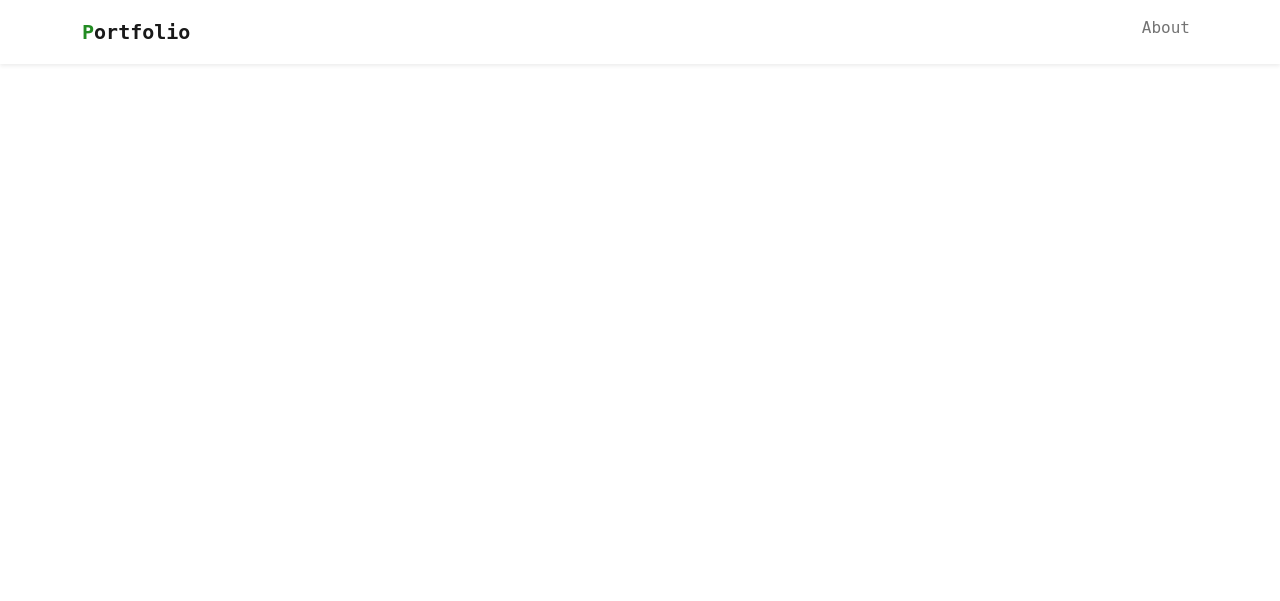
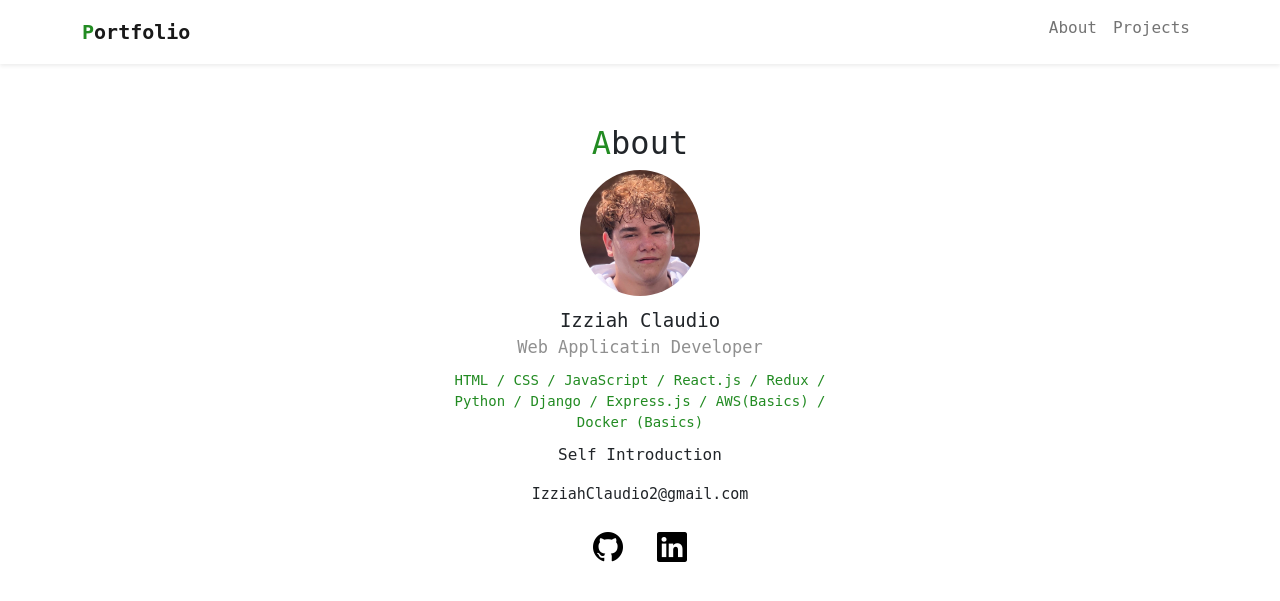
Before and after one commit to IzziahClaudio/Portfolio, a PHP site: page / in a window 1280 px wide. Shown: the top 601 px of the page. Run offline with PHP 8.4, Linux system fonts and the light colour scheme; some libraries are stand-ins or nearby versions.

Commit message:
Added the about section, also did some designing

```diff
--- a/index.html
+++ b/index.html
@@ -3,6 +3,7 @@
   <head>
     <meta charset="utf-8">
     <meta name="viewport" content="width=device-width, initial-scale=1">
+    <link rel="stylesheet" href="https://cdn.jsdelivr.net/npm/bootstrap-icons@1.9.1/font/bootstrap-icons.css">
     <link rel="icon" type="image/png" href="img/techis-logo.png"></link>
     <title>Portfolio</title>
     <link href="https://cdn.jsdelivr.net/npm/bootstrap@5.2.0/dist/css/bootstrap.min.css" rel="stylesheet" integrity="sha384-gH2yIJqKdNHPEq0n4Mqa/HGKIhSkIHeL5AyhkYV8i59U5AR6csBvApHHNl/vI1Bx" crossorigin="anonymous">
@@ -13,7 +14,7 @@
     <nav class="navbar navbar-expand-lg shadow-sm">
       <div class="container">
         <a class="navbar-brand title-icon" href="#"><span class="font-primary">P</span>ortfolio</a>
-        <button class="navbar-toggler" type="button" data-bs-toggle="collapse" data-bs-target="#navbarSupportedContent">
+        <button class="navbar-toggler" type="button" data-bs-toggle="collapse" data-bs-target="#navbarToggler">
           <span class="navbar-toggler-icon"></span>
           </button>
           <div class="collapse navbar-collapse" id="navbarToggler">
@@ -21,11 +22,28 @@
             <li class="nav-item">
               <a class="nav-link font-black" href="#about">About</a>
             </li>
+            <li class="nav-item">
+              <a class="nav-link font-black" href="#projects">Projects</a>
+              </li>
           </ul>
         </div>
       </div>
     </nav>
 
-    <script src="https://cdn.jsdelivr.net/npm/bootstrap@5.2.0/dist/js/bootstrap.bundle.min.js" integrity="sha384-A3rJD856KowSb7dwlZdYEkO39Gagi7vIsF0jrRAoQmDKKtQBHUuLZ9AsSv4jD4Xa" crossorigin="anonymous"></script>
+    <div id="about">
+      <h2><span class="font-primary">A</span>bout</h2>
+      <img src="img/Portfolio_Head.jpeg">
+      <div class="name">Izziah Claudio</div>
+      <div class="vocation">Web Applicatin Developer</div>
+      <div class="skills">HTML / CSS / JavaScript / React.js / Redux / Python / Django / Express.js / AWS(Basics) / Docker (Basics)</div>
+      <p>
+        Self Introduction
+      </p>
+      <div class="email">IzziahClaudio2@gmail.com</div>
+      <div class="icons">
+        <a href="#"><i class="bi bi-github"></i></a>
+        <a href="#"><i class="bi bi-linkedin ms-3"></i></a>
+        </div>
+        <script src="https://cdn.jsdelivr.net/npm/bootstrap@5.2.0/dist/js/bootstrap.bundle.min.js" integrity="sha384-A3rJD856KowSb7dwlZdYEkO39Gagi7vIsF0jrRAoQmDKKtQBHUuLZ9AsSv4jD4Xa" crossorigin="anonymous"></script>
   </body>
 </html>
--- a/style.css
+++ b/style.css
@@ -1,8 +1,4 @@
-/****************
-
-COMMEN
-
-*****************/
+/* COMMEN */
 
 body{
     font-family: "monospace", sans-serif;
@@ -16,3 +12,47 @@ body{
     font-size: 20px;
     font-weight: bold;
 }
+
+/* About */
+
+#about {
+    margin: 60px auto;
+    max-width: 400px;
+    text-align: center;
+}
+
+#about img{
+    border-radius: 50%;
+    width: 120px;
+    margin-bottom: 10px;
+}
+
+#about .name{
+    font-size: 19px;
+}
+
+#about .vocation{
+    font-size: 17px;
+    color: #909090;
+    margin-bottom: 10px;
+}
+
+#about .skills{
+    font-size: 14px;
+    color: #228B22;
+    margin-bottom: 10px;
+}
+
+#about .email{
+    margin-top: 14px;
+    font-size: 15px;
+}
+
+#about .icons{
+    margin-top: 20px;
+    font-size: 30px;
+}
+
+#about .icons a{
+    color:black;
+}
```
Also changed, not shown: img/Portfolio_Head.jpeg, 1 other file.
